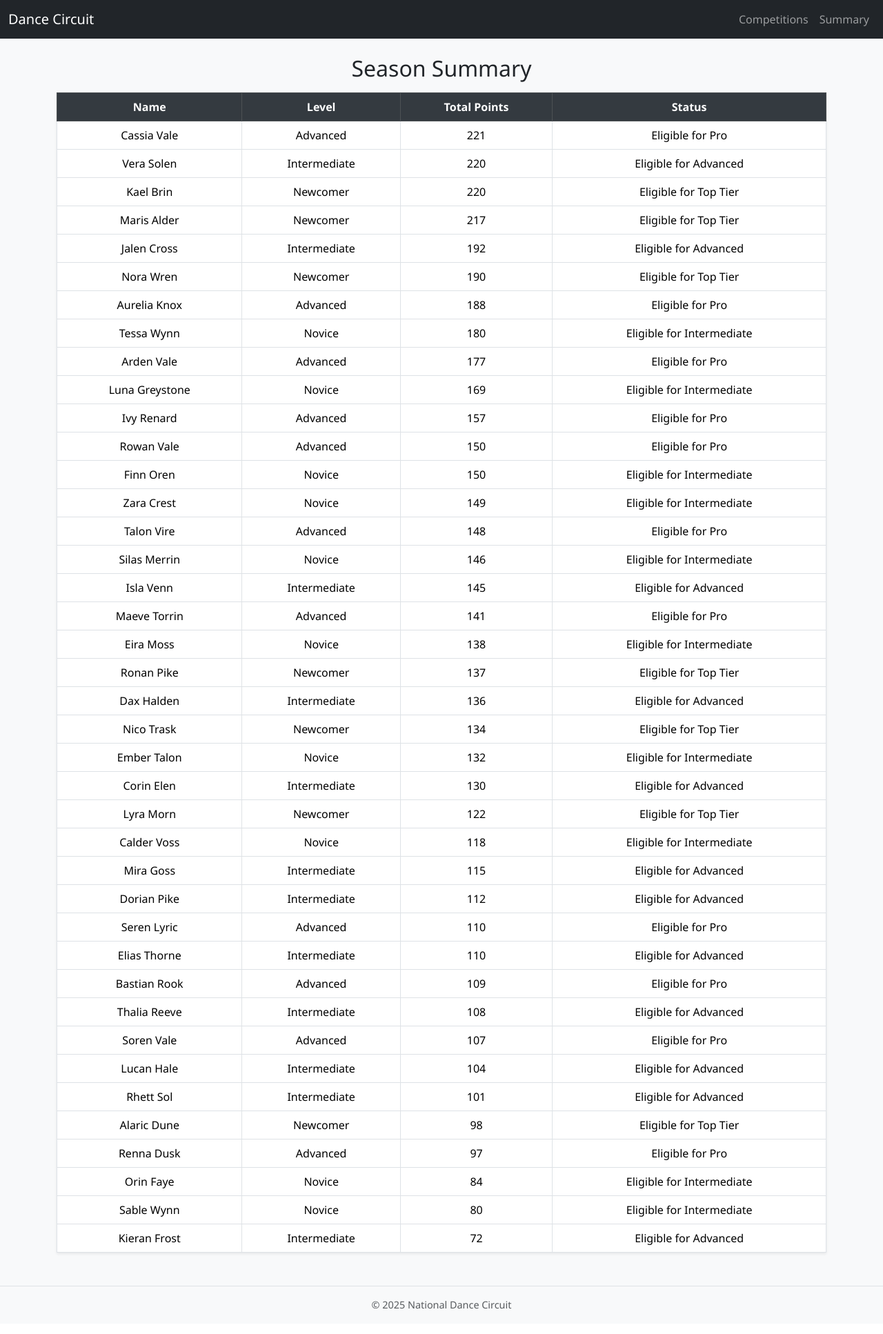
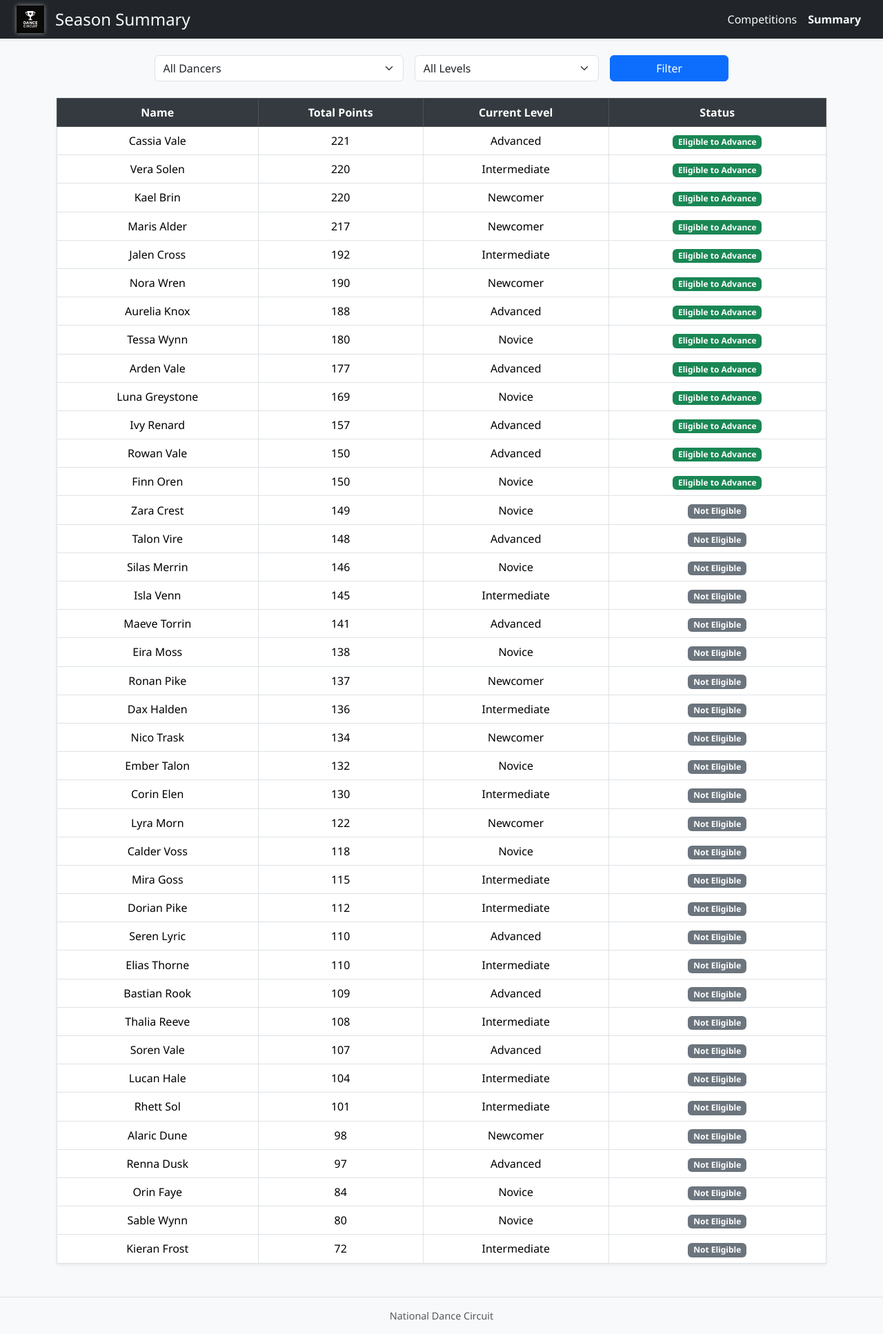
Before and after one commit to 3d-it/DanceCircuitFlask, a Flask app: page /summary in a window 1280 px wide. Shown: the whole page at 69% size. Before the commit the page ends 1898 px from the top, so only its background shows below. Run offline with Flask 3, Linux system fonts and the light colour scheme; data comes from the database, SQL or seed files in the repository.

Commit message:
Initial commit for Render deployment

```diff
--- a/app.py
+++ b/app.py
@@ -1,182 +1,88 @@
 from flask import Flask, render_template, request
 import sqlite3
 import os
-import random
 
 app = Flask(__name__)
 
-# Database filename (no absolute paths for Render)
-DB_PATH = "dance.db"
+DB_PATH = os.path.join(os.path.dirname(__file__), "dance.db")
 
-
-# ----------------------------------------
-# Database helpers
-# ----------------------------------------
 def get_connection():
     return sqlite3.connect(DB_PATH)
 
+def get_dancer_list():
+    """Get all distinct dancer names"""
+    conn = get_connection()
+    cur = conn.cursor()
+    cur.execute("SELECT DISTINCT name FROM competitions ORDER BY name ASC")
+    names = [row[0] for row in cur.fetchall()]
+    conn.close()
+    return names
+
+def get_level_list():
+    """Get all distinct levels"""
+    conn = get_connection()
+    cur = conn.cursor()
+    cur.execute("SELECT DISTINCT level FROM competitions ORDER BY level ASC")
+    levels = [row[0] for row in cur.fetchall()]
+    conn.close()
+    return levels
 
 def get_dancer_data(name=None, level=None):
+    """Retrieve detailed competition data"""
     conn = get_connection()
     cur = conn.cursor()
     query = "SELECT * FROM competitions WHERE 1=1"
     params = []
     if name:
-        query += " AND name LIKE ?"
-        params.append(f"%{name}%")
+        query += " AND name = ?"
+        params.append(name)
     if level:
-        query += " AND level LIKE ?"
-        params.append(f"%{level}%")
+        query += " AND level = ?"
+        params.append(level)
     cur.execute(query, params)
     data = cur.fetchall()
     conn.close()
     return data
 
-
-def get_summary_data():
+def get_summary_data(name=None, level=None):
+    """Retrieve summary (totals per dancer)"""
     conn = get_connection()
     cur = conn.cursor()
     query = """
-    SELECT name, SUM(points) AS total_points, MAX(level) AS current_level
-    FROM competitions
-    GROUP BY name
-    ORDER BY total_points DESC
+        SELECT name, SUM(points) AS total_points, MAX(level) AS current_level
+        FROM competitions
+        WHERE 1=1
     """
-    cur.execute(query)
+    params = []
+    if name:
+        query += " AND name = ?"
+        params.append(name)
+    if level:
+        query += " AND level = ?"
+        params.append(level)
+    query += " GROUP BY name ORDER BY total_points DESC"
+    cur.execute(query, params)
     data = cur.fetchall()
     conn.close()
     return data
 
-
-# ----------------------------------------
-# Routes
-# ----------------------------------------
 @app.route('/', methods=['GET', 'POST'])
 def index():
     name = request.form.get('name')
     level = request.form.get('level')
     dancers = get_dancer_data(name, level)
-    return render_template('competitions.html', dancers=dancers)
+    dancer_list = get_dancer_list()
+    level_list = get_level_list()
+    return render_template('competitions.html', dancers=dancers, dancer_list=dancer_list, level_list=level_list)
 
+@app.route('/summary', methods=['GET', 'POST'])
+def summary():
+    name = request.form.get('name')
+    level = request.form.get('level')
+    summary_data = get_summary_data(name, level)
+    dancer_list = get_dancer_list()
+    level_list = get_level_list()
+    return render_template('summary.html', summary=summary_data, dancer_list=dancer_list, level_list=level_list)
 
-@app.route('/summary')
-def summary():
-    summary_data = get_summary_data()
-    return render_template('summary.html', summary=summary_data)
-
-
-@app.route('/resetdb')
-def reset_db():
-    """Clears and repopulates the database with fictitious data."""
-    if os.path.exists(DB_PATH):
-        os.remove(DB_PATH)
-
-    conn = sqlite3.connect(DB_PATH)
-    cur = conn.cursor()
-
-    # Create tables
-    cur.execute("""
-    CREATE TABLE dancers (
-        name TEXT PRIMARY KEY,
-        current_level TEXT
-    )
-    """)
-
-    cur.execute("""
-    CREATE TABLE competitions (
-        id INTEGER PRIMARY KEY AUTOINCREMENT,
-        name TEXT,
-        competition_name TEXT,
-        level TEXT,
-        points INTEGER,
-        FOREIGN KEY (name) REFERENCES dancers (name)
-    )
-    """)
-
-    # Fictional dancer data
-    dancers = [
-        ("Luna Greystone", "Novice"), ("Elias Thorne", "Intermediate"),
-        ("Maris Alder", "Newcomer"), ("Rowan Vale", "Advanced"),
-        ("Ivy Renard", "Advanced"), ("Kieran Frost", "Intermediate"),
-        ("Sable Wynn", "Novice"), ("Alaric Dune", "Newcomer"),
-        ("Vera Solen", "Intermediate"), ("Finn Oren", "Novice"),
-        ("Cassia Vale", "Advanced"), ("Ronan Pike", "Newcomer"),
-        ("Thalia Reeve", "Intermediate"), ("Silas Merrin", "Novice"),
-        ("Aurelia Knox", "Advanced"), ("Dax Halden", "Intermediate"),
-        ("Seren Lyric", "Advanced"), ("Calder Voss", "Novice"),
-        ("Nora Wren", "Newcomer"), ("Jalen Cross", "Intermediate"),
-        ("Maeve Torrin", "Advanced"), ("Orin Faye", "Novice"),
-        ("Lyra Morn", "Newcomer"), ("Bastian Rook", "Advanced"),
-        ("Corin Elen", "Intermediate"), ("Tessa Wynn", "Novice"),
-        ("Rhett Sol", "Intermediate"), ("Arden Vale", "Advanced"),
-        ("Kael Brin", "Newcomer"), ("Eira Moss", "Novice"),
-        ("Dorian Pike", "Intermediate"), ("Soren Vale", "Advanced"),
-        ("Isla Venn", "Intermediate"), ("Nico Trask", "Newcomer"),
-        ("Ember Talon", "Novice"), ("Mira Goss", "Intermediate"),
-        ("Talon Vire", "Advanced"), ("Zara Crest", "Novice"),
-        ("Lucan Hale", "Intermediate"), ("Renna Dusk", "Advanced")
-    ]
-    cur.executemany("INSERT INTO dancers (name, current_level) VALUES (?, ?)", dancers)
-
-    # Fictional competitions
-    comps = [
-        "Amberlight Gala", "Crystal Echo Festival", "Moonveil Classic",
-        "Velora Championship", "Ironbrook Invitational", "Halcyon Swing Bash",
-        "Silverfall Open", "Ravenridge Cup", "Driftwood Pro Fest",
-        "Aetherwave Challenge", "Lunaris Grand Prix", "Obsidian Step Classic",
-        "Frostvale Invitational", "Emberreach Bash", "Aurora Bloom Showcase",
-        "Stormcrest Cup", "Starspire Nationals", "Glacier Waltz Open",
-        "Celestine Swing-Off", "Twilight Tempo Tournament", "Solvane Step Expo",
-        "Radiant Dancer Fest", "Cinderpoint Pro Classic", "Whisperwind Open",
-        "Crimson Trail Bash"
-    ]
-    levels = ["Newcomer", "Novice", "Intermediate", "Advanced", "Pro"]
-
-    competitions = []
-    for dancer in dancers:
-        name = dancer[0]
-        level = dancer[1]
-        for _ in range(random.randint(3, 4)):
-            comp_name = random.choice(comps)
-            points = random.randint(15, 65)
-            competitions.append((name, comp_name, level, points))
-
-    cur.executemany("""
-    INSERT INTO competitions (name, competition_name, level, points)
-    VALUES (?, ?, ?, ?)
-    """, competitions)
-
-    conn.commit()
-    conn.close()
-    return f"<h3>✅ Database reset with {len(dancers)} dancers and {len(competitions)} competitions (all fictitious).</h3><a href='/'>Back to Home</a>"
-
-
-# ----------------------------------------
-# Auto-create database on startup
-# ----------------------------------------
-def init_db():
-    if not os.path.exists(DB_PATH):
-        conn = sqlite3.connect(DB_PATH)
-        cur = conn.cursor()
-        cur.execute("""
-        CREATE TABLE IF NOT EXISTS competitions (
-            id INTEGER PRIMARY KEY AUTOINCREMENT,
-            name TEXT,
-            competition_name TEXT,
-            level TEXT,
-            points INTEGER
-        );
-        """)
-        conn.commit()
-        conn.close()
-        print("Database created automatically ✅")
-
-
-init_db()
-
-
-# ----------------------------------------
-# Run the app
-# ----------------------------------------
 if __name__ == '__main__':
-    app.run(debug=True, host='0.0.0.0')
+    app.run(debug=True)
--- a/static/style.css
+++ b/static/style.css
@@ -14,3 +14,15 @@ body {
 footer {
   font-size: 0.9rem;
 }
+
+
+.logo {
+  width: 40px;
+  height: auto;
+  filter: drop-shadow(0 0 3px rgba(255, 255, 255, 0.5));
+  transition: transform 0.3s ease;
+}
+
+.logo:hover {
+  transform: scale(1.1);
+}
--- a/templates/base.html
+++ b/templates/base.html
@@ -9,24 +9,38 @@
 </head>
 <body class="bg-light">
 
-  <nav class="navbar navbar-expand-lg navbar-dark bg-dark mb-4">
-    <div class="container-fluid">
-      <a class="navbar-brand" href="{{ url_for('index') }}">Dance Circuit</a>
-      <div>
-        <ul class="navbar-nav">
-          <li class="nav-item"><a class="nav-link" href="{{ url_for('index') }}">Competitions</a></li>
-          <li class="nav-item"><a class="nav-link" href="{{ url_for('summary') }}">Summary</a></li>
-        </ul>
-      </div>
+  <!-- Header bar with logo, title, and nav links -->
+  <header class="navbar navbar-dark bg-dark px-4 py-2 shadow-sm d-flex justify-content-between align-items-center">
+    <div class="d-flex align-items-center">
+      <img src="{{ url_for('static', filename='DanceCircuit_logo.png') }}" alt="Dance Circuit Logo" class="logo me-3">
+      <h4 class="text-light mb-0 page-title">
+        {% if request.endpoint == 'index' %}
+          Competitions
+        {% elif request.endpoint == 'summary' %}
+          Season Summary
+        {% else %}
+          Dance Circuit
+        {% endif %}
+      </h4>
     </div>
-  </nav>
+    <nav>
+      <ul class="navbar-nav flex-row">
+        <li class="nav-item mx-2">
+          <a class="nav-link text-light {% if request.endpoint == 'index' %}fw-bold{% endif %}" href="{{ url_for('index') }}">Competitions</a>
+        </li>
+        <li class="nav-item mx-2">
+          <a class="nav-link text-light {% if request.endpoint == 'summary' %}fw-bold{% endif %}" href="{{ url_for('summary') }}">Summary</a>
+        </li>
+      </ul>
+    </nav>
+  </header>
 
-  <div class="container">
+  <main class="container mt-4">
     {% block content %}{% endblock %}
-  </div>
+  </main>
 
   <footer class="text-center mt-5 py-3 border-top">
-    <p class="text-muted mb-0">&copy; 2025 National Dance Circuit</p>
+    <p class="text-muted mb-0">National Dance Circuit</p>
   </footer>
 
 </body>
--- a/templates/summary.html
+++ b/templates/summary.html
@@ -1,33 +1,64 @@
-{% extends 'base.html' %}
+{% extends "base.html" %}
+{% block content %}
 
-{% block content %}
-<h2 class="mb-3 text-center">Season Summary</h2>
+<form method="POST" class="row g-3 mb-4 justify-content-center">
+  <div class="col-md-4">
+    <!-- Dancer dropdown -->
+    <select name="name" class="form-select">
+      <option value="">All Dancers</option>
+      {% for dancer in dancer_list %}
+        <option value="{{ dancer }}" {% if request.form.get('name') == dancer %}selected{% endif %}>
+          {{ dancer }}
+        </option>
+      {% endfor %}
+    </select>
+  </div>
 
+  <div class="col-md-3">
+    <!-- Level dropdown -->
+    <select name="level" class="form-select">
+      <option value="">All Levels</option>
+      {% for lvl in level_list %}
+        <option value="{{ lvl }}" {% if request.form.get('level') == lvl %}selected{% endif %}>
+          {{ lvl }}
+        </option>
+      {% endfor %}
+    </select>
+  </div>
+
+  <div class="col-md-2">
+    <button type="submit" class="btn btn-primary w-100">Filter</button>
+  </div>
+</form>
+
+{% if summary %}
 <table class="table table-bordered table-hover text-center align-middle shadow-sm">
   <thead class="table-dark">
     <tr>
       <th>Name</th>
-      <th>Level</th>
       <th>Total Points</th>
+      <th>Current Level</th>
       <th>Status</th>
     </tr>
   </thead>
   <tbody>
-    {% for dancer in summary %}
-    {% set total = dancer[1] %}
-    {% set next_level = 'Intermediate' if dancer[2] == 'Novice'
-                      else 'Advanced' if dancer[2] == 'Intermediate'
-                      else 'Pro' if dancer[2] == 'Advanced'
-                      else 'Top Tier' %}
-    {% set status = 'Eligible for ' + next_level if total >= 50 else 'Needs More Points' %}
-    <tr>
-      <td>{{ dancer[0] }}</td>
-      <td>{{ dancer[2] }}</td>
-      <td>{{ dancer[1] }}</td>
-      <td>{{ status }}</td>
-    </tr>
+    {% for s in summary %}
+      <tr>
+        <td>{{ s[0] }}</td>
+        <td>{{ s[1] }}</td>
+        <td>{{ s[2] }}</td>
+        <td>
+          {% if s[1] >= 150 %}
+            <span class="badge bg-success">Eligible to Advance</span>
+          {% else %}
+            <span class="badge bg-secondary">Not Eligible</span>
+          {% endif %}
+        </td>
+      </tr>
     {% endfor %}
   </tbody>
 </table>
-
+{% else %}
+<p class="text-center text-muted">No summary data found for the selected filters.</p>
+{% endif %}
 {% endblock %}
```
Also changed, not shown: templates/competitions.html (+23 -15 lines), static/DanceCircuit_logo.png (added).
